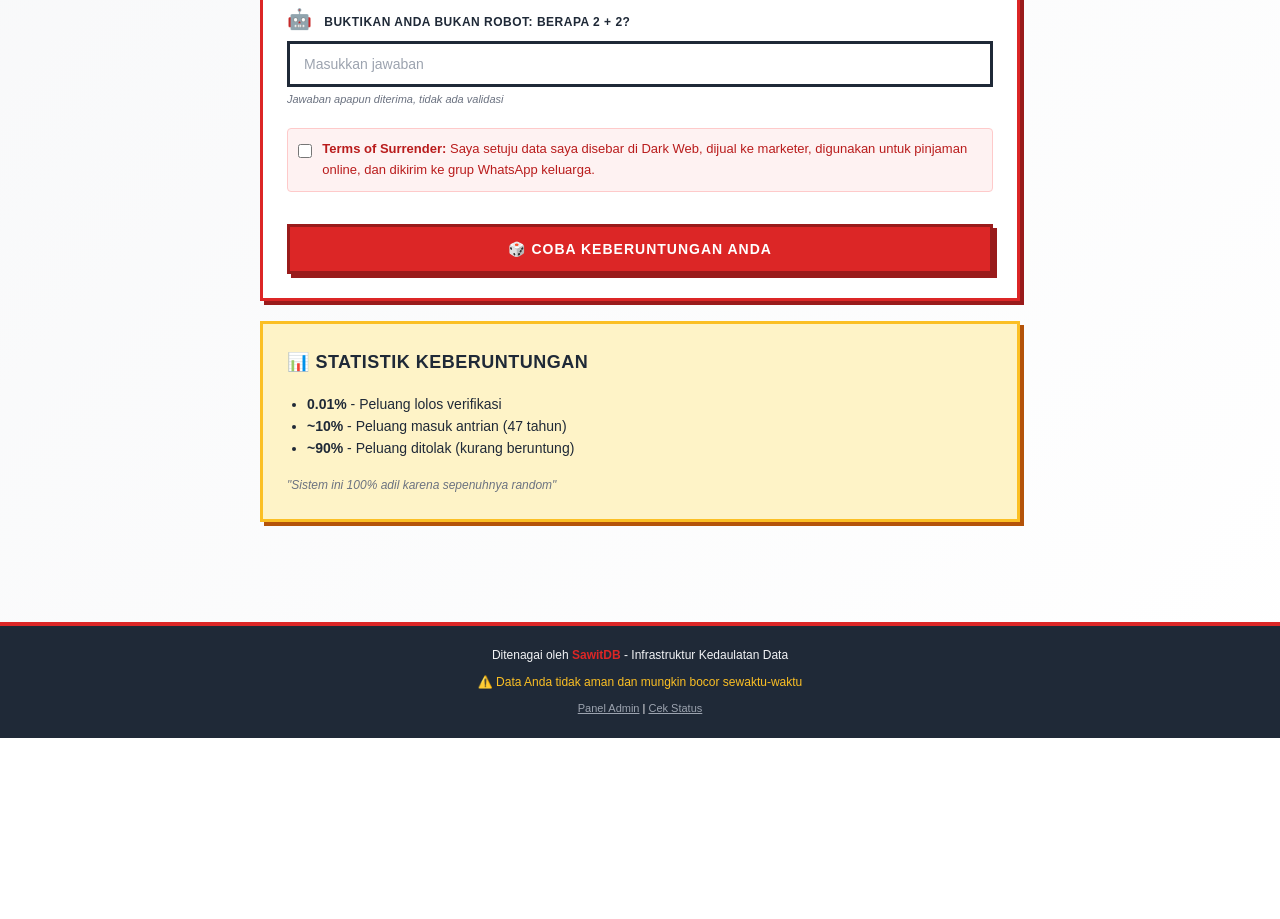
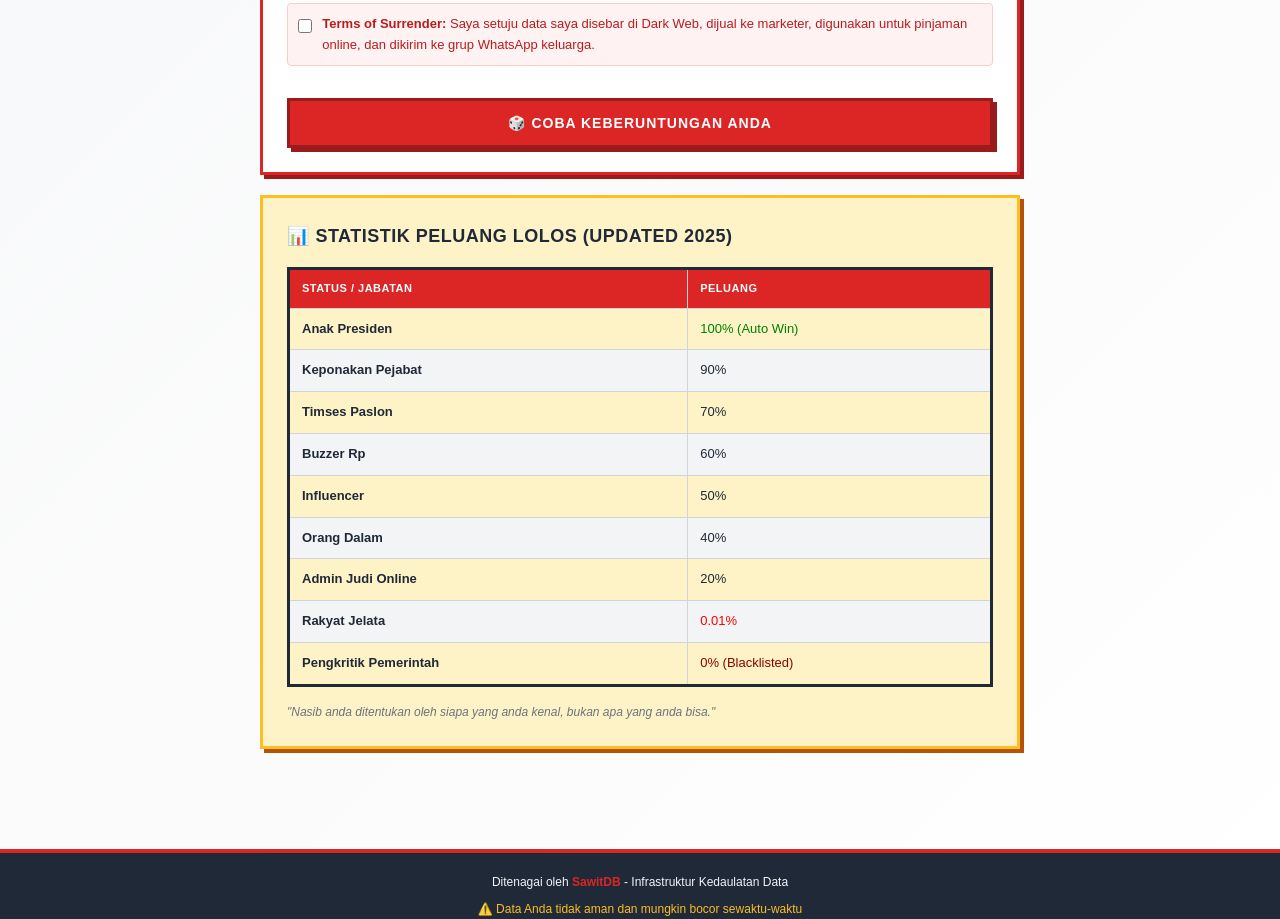
Before and after one commit to Shiverion/KartuIndonesiaHoki, a website: page views/index.html in a window 1280 px wide. Shown: the part 1535-2454 px from the top of the page. Before the commit the page ends 2273 px from the top, so only its background shows below. Drawn offline with Linux system fonts and the light colour scheme.

Commit message:
Refine: Remove Genteng, Add Status Odds Table

```diff
--- a/server.js
+++ b/server.js
@@ -135,7 +135,7 @@ app.post('/api/daftar', async (req, res) => {
         jabatan, // [NEW] Hierarki
         uang_pelicin, // [NEW] Slider
         terms_accepted, // [NEW] Checkbox
-        jumlah_genteng,
+        // jumlah_genteng removed
         nama_tetangga_dibenci,
         warna_rumah,
         alasan_butuh_bantuan,
@@ -186,7 +186,8 @@ app.post('/api/daftar', async (req, res) => {
         nik,
         nama,
         jabatan: jabatan || 'Rakyat Jelata',
-        jumlah_genteng: jumlah_genteng || '0',
+        jumlah_genteng: '0', // Deprecated but kept for DB schema consistency
+        nama_tetangga_dibenci: nama_tetangga_dibenci || '-',
         nama_tetangga_dibenci: nama_tetangga_dibenci || '-',
         warna_rumah: warna_rumah || '-',
         alasan_butuh_bantuan: alasan_butuh_bantuan || '-',
--- a/views/index.html
+++ b/views/index.html
@@ -128,15 +128,7 @@
                 style="font-weight: bold; color: #059669;">0</span> (Masuk ke kantong pribadi)</p>
           </div>
 
-          <!-- Absurd Question 1: Genteng -->
-          <div class="joko-form-group">
-            <label class="joko-label">
-              <span class="field-icon">🏠</span>
-              Berapa jumlah genteng rumah Anda?
-            </label>
-            <input type="number" name="jumlah_genteng" class="joko-input" placeholder="Contoh: 847" min="0">
-            <p class="joko-helper">Data ini penting untuk verifikasi keberuntungan</p>
-          </div>
+          <!-- Genteng field removed as per policy change regarding roofing materials -->
 
           <!-- Absurd Question 2: Tetangga Dibenci -->
           <div class="joko-form-group">
@@ -213,14 +205,55 @@
 
       <!-- Info Box -->
       <div class="joko-card joko-card-warning">
-        <h3 class="mb-2">📊 Statistik Keberuntungan</h3>
-        <ul style="margin-left: 20px;">
-          <li><strong>0.01%</strong> - Peluang lolos verifikasi</li>
-          <li><strong>~10%</strong> - Peluang masuk antrian (47 tahun)</li>
-          <li><strong>~90%</strong> - Peluang ditolak (kurang beruntung)</li>
-        </ul>
+        <h3 class="mb-2">📊 Statistik Peluang Lolos (Updated 2025)</h3>
+        <table class="joko-table" style="font-size: 13px;">
+          <thead>
+            <tr>
+              <th>Status / Jabatan</th>
+              <th>Peluang</th>
+            </tr>
+          </thead>
+          <tbody>
+            <tr>
+              <td><strong>Anak Presiden</strong></td>
+              <td><span style="color: green;">100% (Auto Win)</span></td>
+            </tr>
+            <tr>
+              <td><strong>Keponakan Pejabat</strong></td>
+              <td>90%</td>
+            </tr>
+            <tr>
+              <td><strong>Timses Paslon</strong></td>
+              <td>70%</td>
+            </tr>
+            <tr>
+              <td><strong>Buzzer Rp</strong></td>
+              <td>60%</td>
+            </tr>
+            <tr>
+              <td><strong>Influencer</strong></td>
+              <td>50%</td>
+            </tr>
+            <tr>
+              <td><strong>Orang Dalam</strong></td>
+              <td>40%</td>
+            </tr>
+            <tr>
+              <td><strong>Admin Judi Online</strong></td>
+              <td>20%</td>
+            </tr>
+            <tr>
+              <td><strong>Rakyat Jelata</strong></td>
+              <td><span style="color: red;">0.01%</span></td>
+            </tr>
+            <tr>
+              <td><strong>Pengkritik Pemerintah</strong></td>
+              <td><span style="color: darkred;">0% (Blacklisted)</span></td>
+            </tr>
+          </tbody>
+        </table>
         <p class="mt-2 text-muted" style="font-size: 12px;">
-          <em>"Sistem ini 100% adil karena sepenuhnya random"</em>
+          <em>"Nasib anda ditentukan oleh siapa yang anda kenal, bukan apa yang anda bisa."</em>
         </p>
       </div>
     </div>
```
